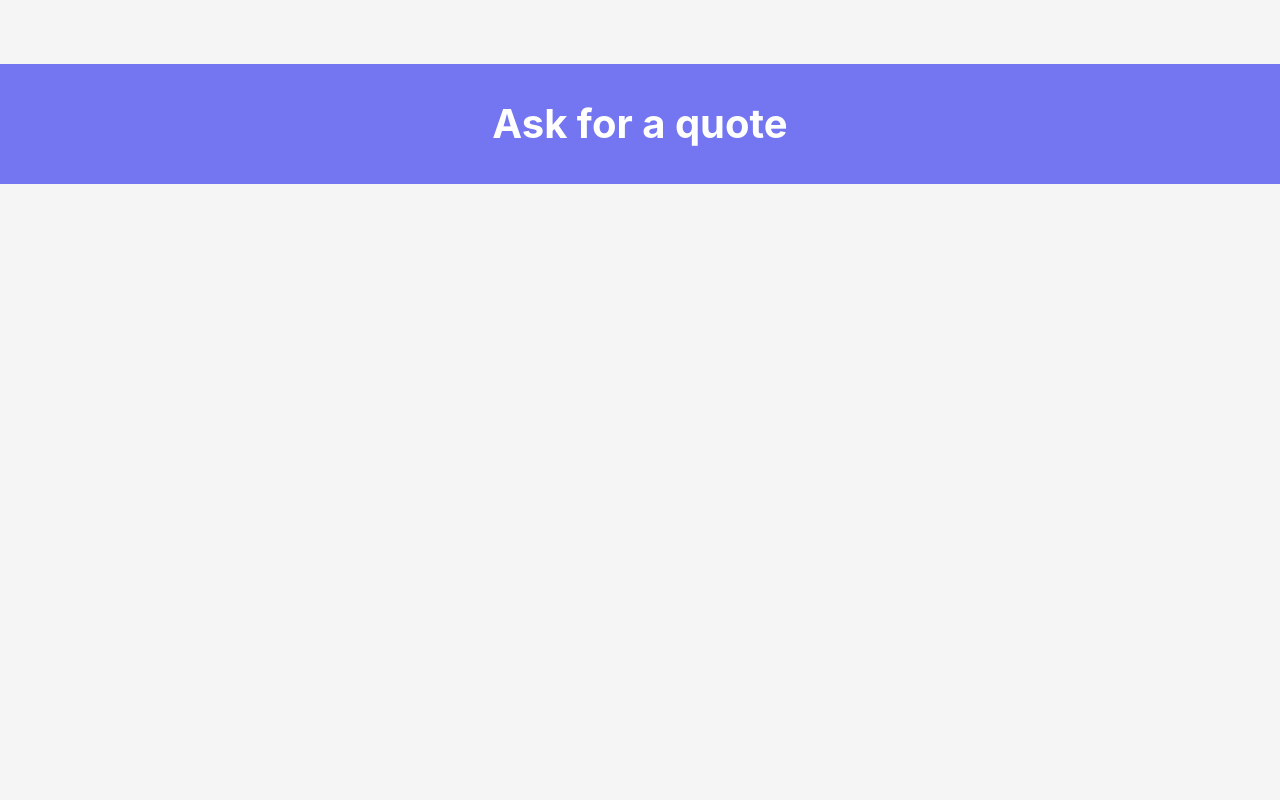
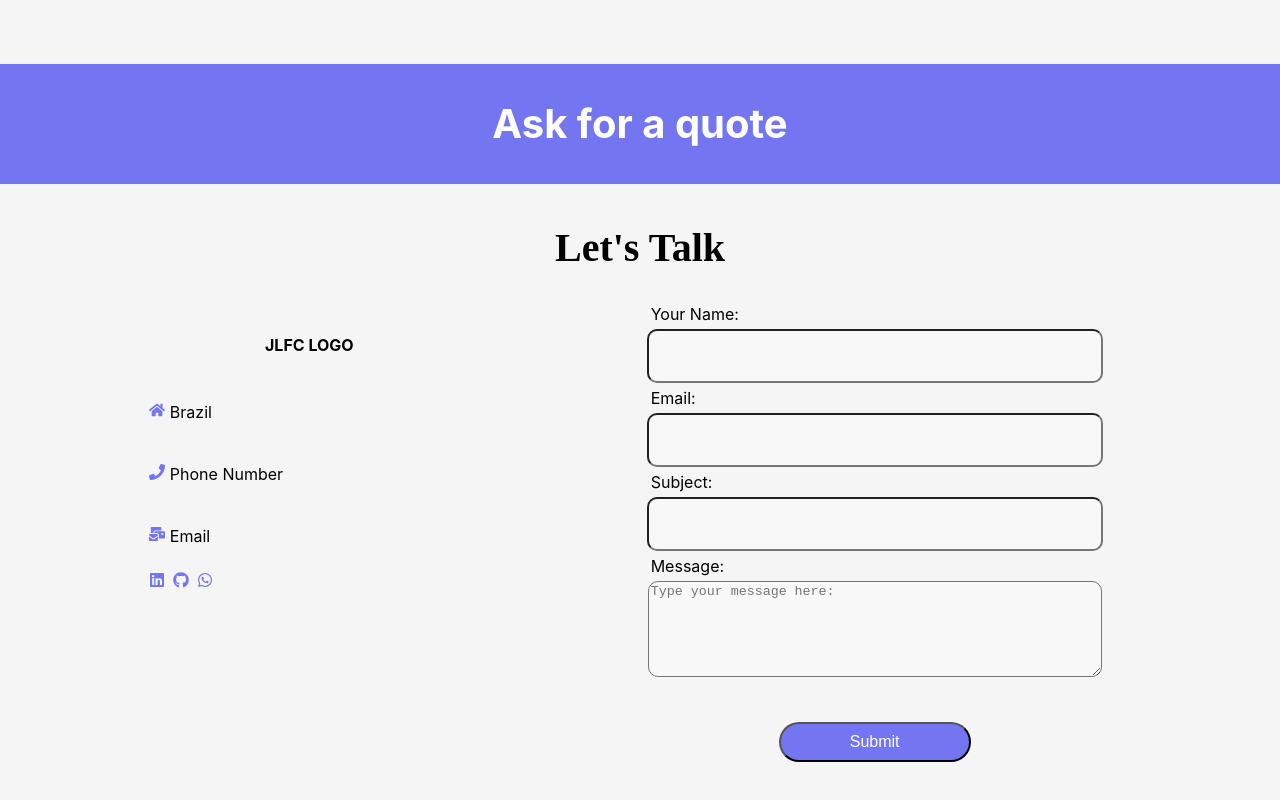
Before and after one commit to FelipeCastanheira/JLFC, a React (Create React App) app: page / in a window 1280 px wide. Shown: the part 1416-2216 px from the top of the page. Before the commit the page ends 1600 px from the top, so only its background shows below. Built offline with nearby package versions, Linux system fonts and the light colour scheme.

Commit message:
contact page

```diff
--- a/package.json
+++ b/package.json
@@ -9,11 +9,11 @@
     "axios": "^1.4.0",
     "react": "^18.2.0",
     "react-dom": "^18.2.0",
+    "react-icons": "^4.9.0",
     "react-scripts": "^2.1.3",
     "react-scroll": "^1.8.9",
     "styled-components": "^5.3.5",
     "web-vitals": "^2.1.4"
-
   },
   "scripts": {
     "start": "react-scripts start",
--- a/src/App.js
+++ b/src/App.js
@@ -5,6 +5,7 @@
 import About from "./components/about/About";
 import OurProjects from "./components/projects/OurProjects";
 import Ad from "./components/ad/Ad";
+import Contact from "./components/contact/Contact";
 
 function App() {
   return (
@@ -14,6 +15,7 @@
       <About />
       <OurProjects />
       <Ad/>
+      <Contact/>
     </div>
   );
 }
--- /dev/null
+++ b/src/components/contact/Contact.js
@@ -0,0 +1,64 @@
+import React from "react";
+import ContactContainer from "./Contact.styles";
+import {
+  FaGithub,
+  FaHome,
+  FaLinkedin,
+  FaMailBulk,
+  FaPhone,
+  FaWhatsapp,
+} from "react-icons/fa";
+
+function Contact() {
+  return (
+    <ContactContainer>
+      <h2>Let's Talk</h2>
+
+      <div className="main">
+        <div className="left">
+          <h4>JLFC LOGO</h4>
+          <div className="icons">
+             <p><FaHome className="icon"/>  Brazil</p>
+          </div>
+          <div className="icons">
+             <p><FaPhone className="icon" />  Phone Number</p>
+          </div>
+          <div className="icons">
+            <p> <FaMailBulk className="icon"/>  Email</p>
+          </div>
+          <div className="icons">
+            <a href="https://www.linkedin.com/in/joaobogoprofessional/">
+              <FaLinkedin className="icona"/>
+            </a>
+            <a href="https://github.com/joaobogo">
+              <FaGithub className="icona"/>
+            </a>
+            <a href="https://wa.me/5541996284949">
+              <FaWhatsapp className="icona"/>
+            </a>
+          </div>
+        </div>
+
+        <div className="right">
+          <form>
+            <label>Your Name:</label>
+            <input name="name" type="text"></input>
+            <label>Email:</label>
+            <input name="email" type="email"></input>
+            <label>Subject:</label>
+            <input name="subject" type="text"></input>
+            <label>Message:</label>
+            <textarea
+              name="message"
+              rows="6"
+              placeholder="Type your message here:"
+            />
+            <button className="btn">Submit</button>
+          </form>
+        </div>
+      </div>
+    </ContactContainer>
+  );
+}
+
+export default Contact;
--- /dev/null
+++ b/src/components/contact/Contact.styles.js
@@ -0,0 +1,115 @@
+import styled from "styled-components";
+
+const ContactContainer = styled.div`
+  display: flex;
+  flex-direction: column;
+  padding-bottom: 15vh;
+
+  .main {
+    display: flex;
+    width: 100%;
+    justify-content: center;
+  }
+
+  .icons {
+    display: flex;
+    gap: 8px;
+  }
+
+  .icon {
+    color: var(--tertiary);
+  }
+
+  .icona {
+    color: var(--tertiary);
+  }
+
+  .icona:hover {
+    cursor: pointer;
+    color: black;
+    transition: 0.3s;
+  }
+
+  .btn {
+    margin-top: 5vh;
+    text-align: center;
+    border-radius: 20px;
+    background-color: var(--tertiary);
+    color: white;
+    width: 15vw;
+    height: 5vh;
+    font-size: 16px;
+  }
+
+  .btn:hover {
+    cursor: pointer;
+    background-color: var(--tertiary);
+    color: white;
+  }
+
+  .left {
+    display: flex;
+    flex-direction: column;
+    gap: 10px;
+    width: 25vw;
+    margin-top: -20vh;
+  }
+
+  .right {
+    width: 40vw;
+  }
+
+  form {
+    display: flex;
+    flex-direction: column;
+    gap: 5px;
+    justify-content: center;
+    align-items: center;
+  }
+
+  label {
+    font-size: 16px;
+    text-align: left;
+    width: 35vw;
+  }
+
+  input {
+    height: 6vh;
+    width: 35vw;
+    border-radius: 10px;
+    background-color: rgb(255, 255, 255, 0.3);
+  }
+
+  textarea {
+    width: 35vw;
+    border-radius: 10px;
+    background-color: rgb(255, 255, 255, 0.3);
+  }
+  h2 {
+    margin-top: 5vh;
+    font-size: 40px;
+    font-family: "Times New Roman", Times, serif;
+    text-align: center;
+  }
+
+  .main {
+    display: flex;
+    justify-content: space-evenly;
+    align-items: center;
+  }
+
+  a {
+    text-decoration: none;
+    color: black;
+  }
+
+  a:hover {
+    color: orange;
+    transition: 0.3s;
+  }
+
+  @media screen and (max-width: 780px) {
+  }
+`;
+
+export default ContactContainer;
```
Also changed, not shown: 1 other file (tests, documents, lock files or other folders).
